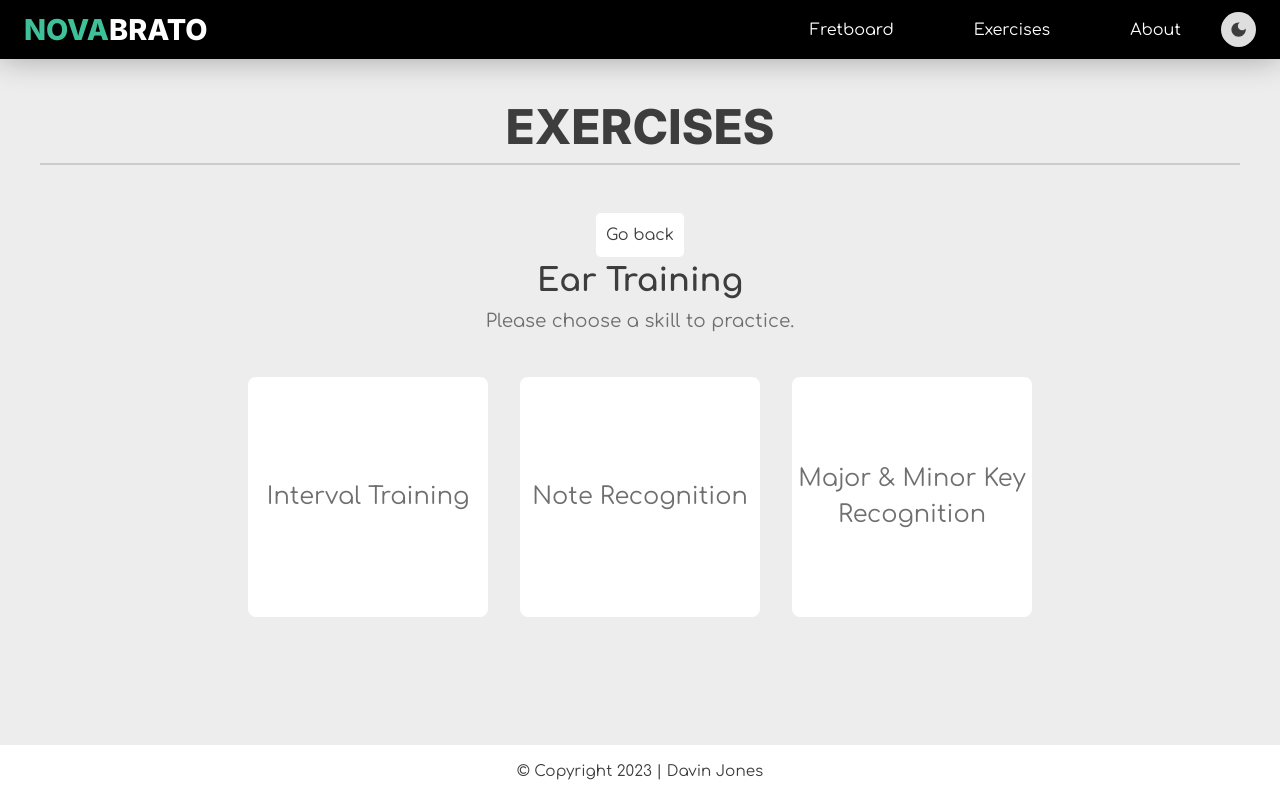
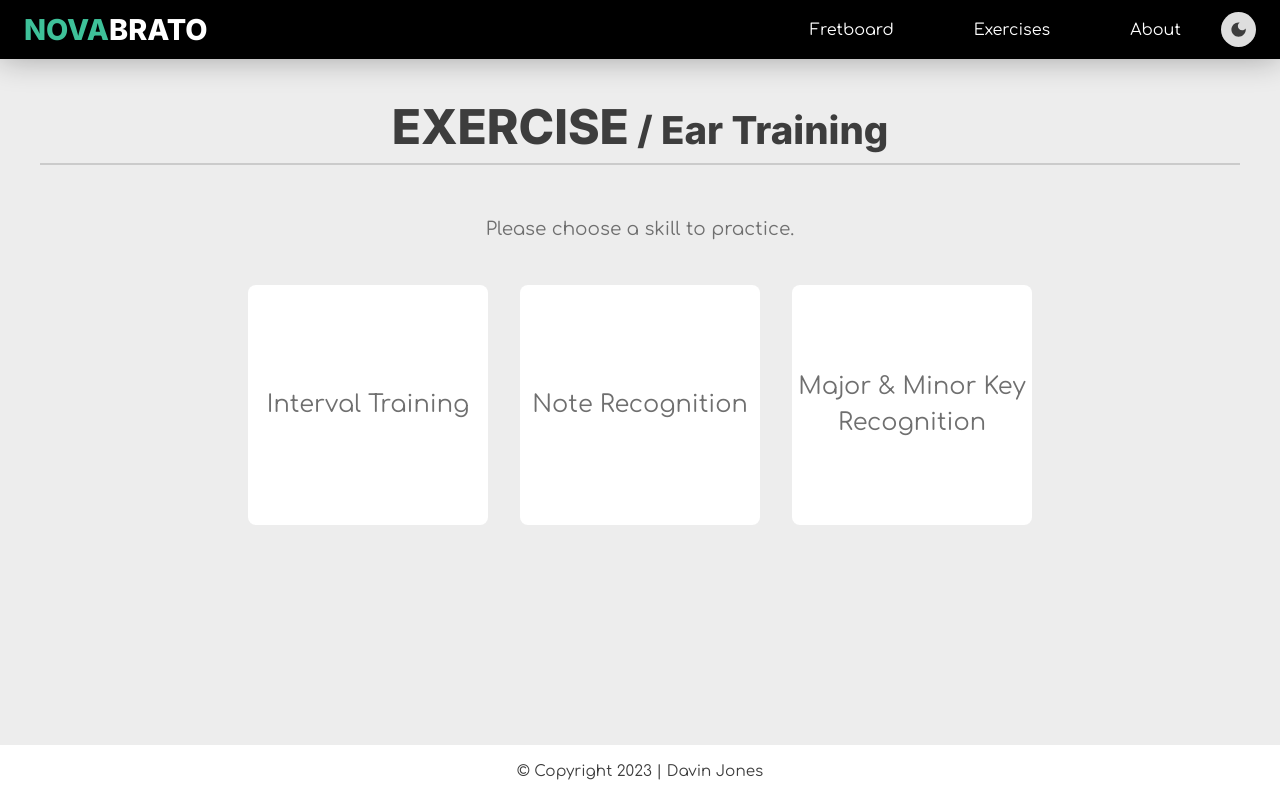
Before and after one commit to NovaSharx/Novabrato, a React (Create React App) app in the folder frontend/: page /exercises/ear-training in a window 1280 px wide. Built offline with nearby package versions, Linux system fonts and the light colour scheme.

Commit message:
Completed routing structure for reaching an exercise page.

```diff
--- a/frontend/src/App.tsx
+++ b/frontend/src/App.tsx
@@ -5,11 +5,12 @@ import { BrowserRouter, Routes, Route } from "react-router-dom";
 import VirtualGuitarProvider from './components/contexts/VirtualGuitarContext';
 import Navigation from './components/Navigation/Navigation';
 import Home from './components/Home/Home';
+import Exercises from './components/Exercises/Exercises';
 import CategorySelection from './components/Exercises/CategorySelection';
+import ExerciseSelection from './components/Exercises/ExerciseSelection';
+import IntervalTraining from './components/Exercises/Ear Training/Interval Training/IntervalTraining';
 import About from './components/About/About';
 import Footer from './components/Footer/Footer';
-import ExerciseSelection from './components/Exercises/ExerciseSelection';
-import Exercises from './components/Exercises/Exercises';
 
 const App: FC = (): ReactElement => {
 
@@ -24,6 +25,7 @@ const App: FC = (): ReactElement => {
               <Route path="exercises" element={<Exercises />}>
                 <Route index element={<CategorySelection />} />
                 <Route path="ear-training" element={<ExerciseSelection category={'ear-training'} />} />
+                <Route path="ear-training/interval-training" element={<IntervalTraining />} />
                 <Route path="theory-&-Knowledge" element={<ExerciseSelection category={'theory-&-knowledge'} />} />
               </Route>
               <Route path="about" element={<About />} />
@@ -31,8 +33,8 @@ const App: FC = (): ReactElement => {
             <Footer />
           </VirtualGuitarProvider>
         </ThemeProvider>
-      </BrowserRouter>
-    </div>
+      </BrowserRouter >
+    </div >
   );
 };
 
--- a/frontend/src/components/Exercises/CategorySelection.tsx
+++ b/frontend/src/components/Exercises/CategorySelection.tsx
@@ -22,6 +22,11 @@ const CategorySelection: FC = (): ReactElement => {
     return (
         <Fragment>
 
+            <h2 className='page-title' style={{ borderBottom: `2px solid ${theme.palette.divider.tertiary}` }}>
+                <a href="/exercises">EXERCISE</a>
+            </h2>
+
+            <div id='exercise-content'>
                 <p id='exercise-content-prompt' style={{ color: theme.palette.text.secondary }}>Please choose an exercise category.</p>
 
                 <div id='exercise-categories'>
@@ -35,6 +40,7 @@ const CategorySelection: FC = (): ReactElement => {
                     </CategoryButton>
 
                 </div>
+            </div>
 
         </Fragment>
 
--- /dev/null
+++ b/frontend/src/components/Exercises/Ear Training/Interval Training/IntervalTraining.tsx
@@ -0,0 +1,24 @@
+import { FC, Fragment, ReactElement, useContext } from 'react';
+import { ThemeContext } from '../../../contexts/ThemeContext';
+
+const IntervalTraining: FC = (): ReactElement => {
+
+    const { theme } = useContext(ThemeContext)!
+
+    return (
+        <Fragment>
+
+            <h2 className='page-title' style={{ borderBottom: `2px solid ${theme.palette.divider.tertiary}` }}>
+                <a href="/exercises">EXERCISE</a><a href="/exercises/ear-training" style={{ fontSize: '0.8em' }}> / Ear Training</a><a href="interval-training" style={{ fontSize: '0.6em' }}> / Interval Training</a>
+            </h2>
+
+            <div id='exercise-content'>
+
+            </div>
+
+        </Fragment>
+
+    );
+};
+
+export default IntervalTraining;
--- a/frontend/src/components/Exercises/ExerciseSelection.tsx
+++ b/frontend/src/components/Exercises/ExerciseSelection.tsx
@@ -23,16 +23,6 @@ const ExerciseSelection: FC<CategoryProp> = ({ category }): ReactElement => {
     const { theme } = useContext(ThemeContext)!
 
     const navigate = useNavigate();
-
-    const BackButton = styled.span`
-        border: 2px solid transparent;
-        background-color: ${theme.palette.background.full};
-
-        &:hover {
-            border: 2px solid ${theme.palette.divider.secondary};
-            background-color: transparent;
-        }
-    `
 
     const ExerciseButton = styled.span`
         color: ${theme.palette.text.secondary};
@@ -86,13 +76,12 @@ const ExerciseSelection: FC<CategoryProp> = ({ category }): ReactElement => {
 
     return (
         <Fragment>
-            <BackButton id='back-button' onClick={() => navigate('..')}>
-                Go back
-            </BackButton>
 
-            <h3 id='exercise-category-title'>
-                {categories[category].title}
-            </h3>
+            <h2 className='page-title' style={{ borderBottom: `2px solid ${theme.palette.divider.tertiary}` }}>
+                <a href="/exercises">EXERCISE</a><a href={category} style={{ fontSize: '0.8em' }}> / {categories[category].title}</a>
+            </h2>
+
+            <div id='exercise-content'>
 
                 <p id='exercise-content-prompt' style={{ color: theme.palette.text.secondary }}>Please choose a skill to practice.</p>
 
@@ -105,6 +94,8 @@ const ExerciseSelection: FC<CategoryProp> = ({ category }): ReactElement => {
                         )
                     })}
                 </div>
+            </div>
+
         </Fragment>
 
     );
--- a/frontend/src/components/Exercises/Exercises.tsx
+++ b/frontend/src/components/Exercises/Exercises.tsx
@@ -14,13 +14,7 @@ const Exercises: FC = (): ReactElement => {
             <div className='main-section-container'>
                 <div className='main-section' style={{ color: theme.palette.text.primary }}>
 
-                    <h2 className='page-title' style={{ borderBottom: `2px solid ${theme.palette.divider.tertiary}` }}>
-                        EXERCISES
-                    </h2>
-
-                    <div id='exercise-content'>
-                        <Outlet />
-                    </div>
+                    <Outlet />
 
                 </div>
             </div>
--- a/frontend/src/stylesheets/css/main.css
+++ b/frontend/src/stylesheets/css/main.css
@@ -957,9 +957,14 @@ p {
 #exercises .page-title {
   margin-top: 2rem;
   margin-bottom: 3rem;
+  text-align: center;
   font-size: 3rem;
   font-family: "Inter";
-  text-align: center;
+}
+#exercises .page-title a {
+  font-family: inherit;
+  text-decoration: none;
+  color: inherit;
 }
 #exercises #exercise-content {
   width: 100%;
@@ -976,9 +981,6 @@ p {
 }
 #exercises #exercise-content #back-button:hover {
   cursor: pointer;
-}
-#exercises #exercise-content #exercise-category-title {
-  font-size: 2rem;
 }
 #exercises #exercise-content #exercise-content-prompt {
   text-align: center;
--- a/frontend/src/stylesheets/scss/pages/exercises/_exercises.scss
+++ b/frontend/src/stylesheets/scss/pages/exercises/_exercises.scss
@@ -4,9 +4,16 @@
     .page-title {
         margin-top: 2rem;
         margin-bottom: 3rem;
+        text-align: center;
         font-size: 3rem;
         font-family: 'Inter';
-        text-align: center;
+
+
+        a {
+            font-family: inherit;
+            text-decoration: none;
+            color: inherit;
+        }
     }
 
     #exercise-content {
@@ -25,10 +32,6 @@
             &:hover {
                 cursor: pointer;
             }
-        }
-
-        #exercise-category-title {
-            font-size: 2rem;
         }
 
         #exercise-content-prompt {
```
Also changed, not shown: 1 other file (tests, documents, lock files or other folders). Lines whose indentation alone changed are shown as unchanged.
